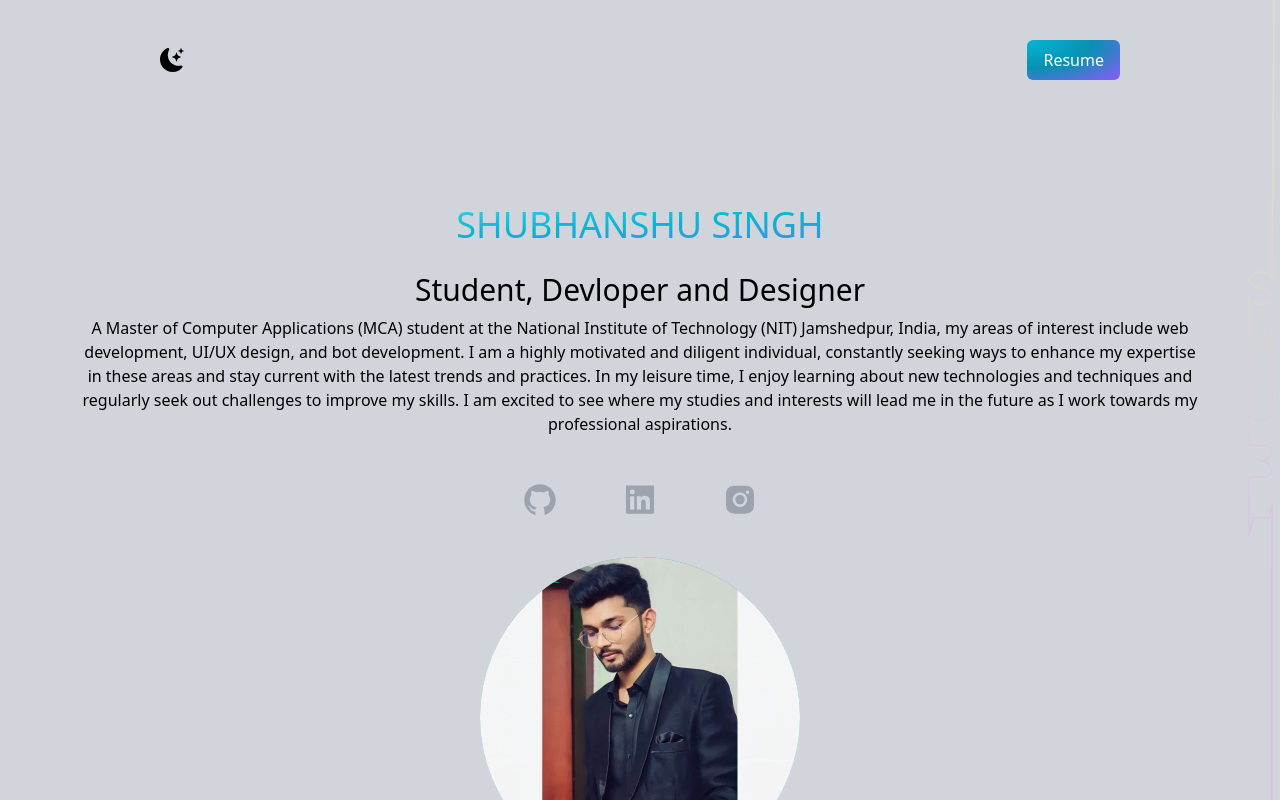
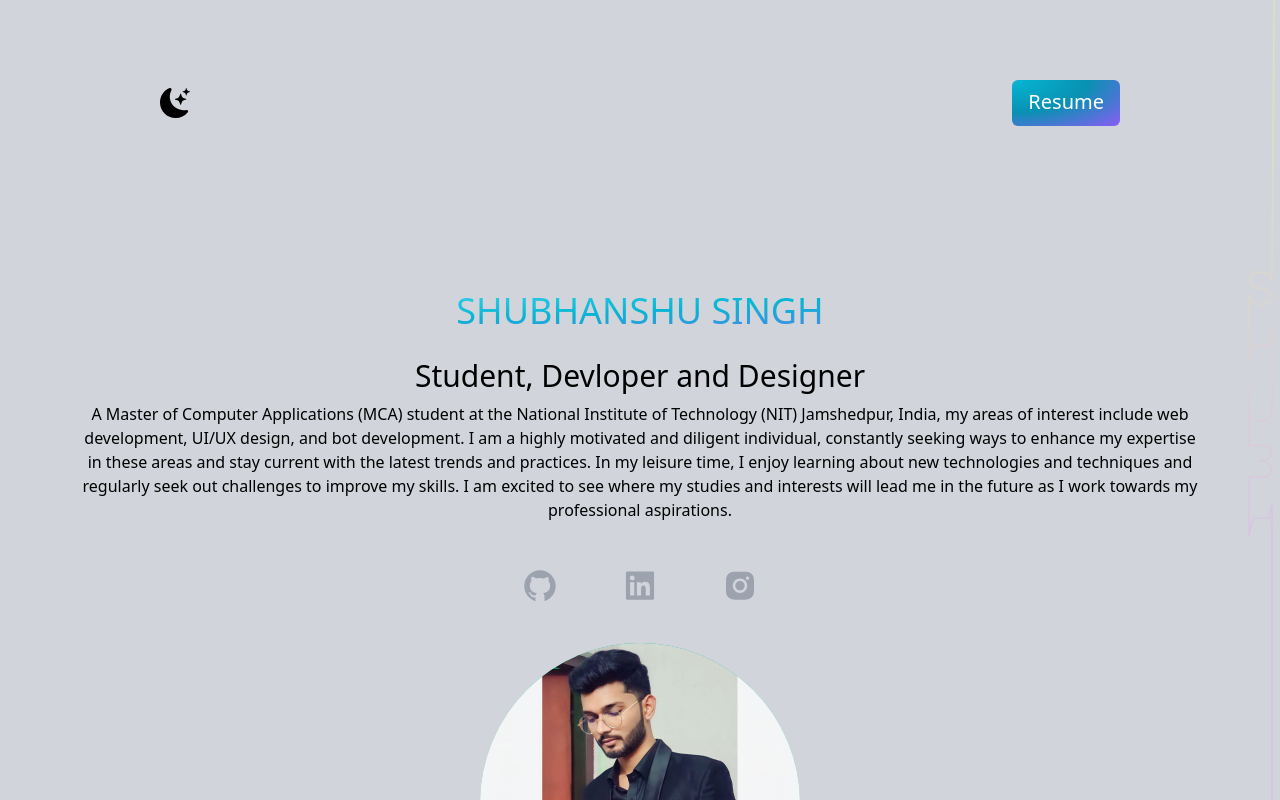
Before and after one commit to soshubh/Shubhanshu-Singh, a Next.js app: page / in a window 1280 px wide. Shown: the top 800 px of the page. Built offline with nearby package versions, Linux system fonts and the light colour scheme.

Commit message:
nav update

```diff
--- a/pages/index.js
+++ b/pages/index.js
@@ -79,9 +79,9 @@ export default function Home() {
 
         <section className='min-h-screen '>
 
-          <nav className='  p-20 py-10 mb-12 flex justify-between'>
-             <BsFillMoonStarsFill onClick = {() => setTheme(theme === 'dark'?'light':'dark')} className=' cursor-pointer text-2xl py-2'/>
-              <a href="#" className='bg-[radial-gradient(ellipse_at_top_left,_var(--tw-gradient-stops))] from-cyan-500 via-cyan-600 to-violet-500 text-white px-4 py-2 rounded-md ml-8' onClick={onButtonClick}>Resume</a>
+          <nav className=' py-10 sm:p-20 mb-12 flex justify-between'>
+             <BsFillMoonStarsFill onClick = {() => setTheme(theme === 'dark'?'light':'dark')} className=' cursor-pointer text-2xl sm:text-3xl py-2'/>
+              <a href="#" className='bg-[radial-gradient(ellipse_at_top_left,_var(--tw-gradient-stops))] from-cyan-500 via-cyan-600 to-violet-500 text-white px-4 p-2 sm:text-xl rounded-md ml-8' onClick={onButtonClick}>Resume</a>
           </nav>
 
 
```
